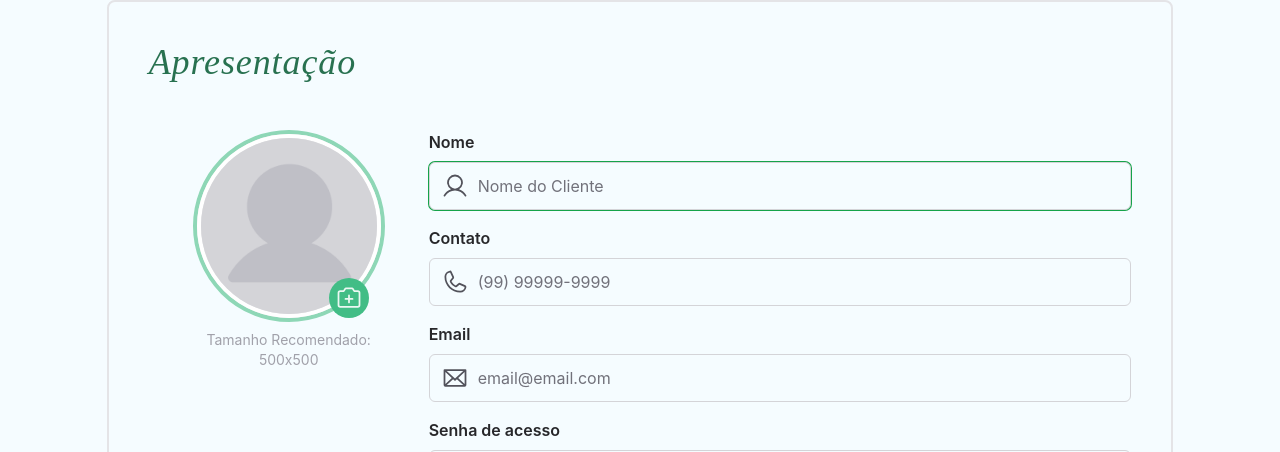
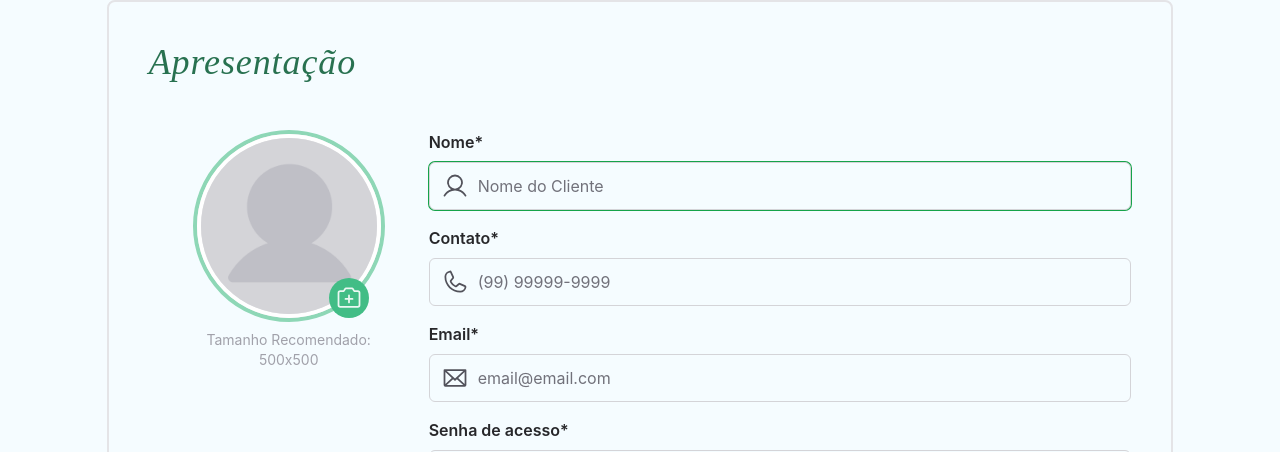
Before and after one commit to Arawns1/Projeto-Science, a React (Vite) app in the folder web/: page /novo-cliente/apresentacao in a window 1280 px wide. Shown: the part 348-800 px from the top of the page. Built offline with nearby package versions, Linux system fonts and the light colour scheme; a web font is replaced by a local one.

Commit message:
fix: Correção de asterisco para campos obrigatórios

```diff
--- a/web/src/components/ConcorrenteAccordion.tsx
+++ b/web/src/components/ConcorrenteAccordion.tsx
@@ -7,13 +7,7 @@ import {
   AccordionTrigger,
 } from "@/components/ui/accordion"
 import { Button } from "@/components/ui/button"
-import {
-  FormControl,
-  FormField,
-  FormItem,
-  FormLabel,
-  FormMessage,
-} from "@/components/ui/form"
+import { FormControl, FormField, FormItem, FormLabel, FormMessage } from "@/components/ui/form"
 import { Input } from "@/components/ui/input"
 import { Textarea } from "@/components/ui/textarea"
 import { Trash } from "@phosphor-icons/react"
@@ -44,10 +38,7 @@ export default function ConcorrenteAccordion() {
     <div className="flex flex-col gap-4 items-start justify-start">
       <Accordion type="multiple" className="w-full flex flex-col gap-4">
         {fields.map((field, index) => (
-          <div
-            key={field.id}
-            className="w-full flex flex-row gap-2 items-start justify-center"
-          >
+          <div key={field.id} className="w-full flex flex-row gap-2 items-start justify-center">
             <AccordionItem
               className="flex-1 bg-zinc-100 px-2 rounded-lg shadow-sm space-y-4"
               value={`item-${index}`}
@@ -63,7 +54,7 @@ export default function ConcorrenteAccordion() {
                       control={control}
                       render={({ field }) => (
                         <FormItem className="w-full">
-                          <FormLabel htmlFor="nameInput">Nome</FormLabel>
+                          <FormLabel htmlFor="nameInput">Nome*</FormLabel>
                           <FormControl>
                             <Input
                               id="nameInput"
@@ -83,7 +74,7 @@ export default function ConcorrenteAccordion() {
                       render={({ field }) => (
                         <FormItem className="w-full">
                           <FormLabel htmlFor="redeSocialInput">
-                            Rede Social do concorrente
+                            Rede Social do concorrente*
                           </FormLabel>
                           <FormControl>
                             <Input
@@ -107,11 +98,7 @@ export default function ConcorrenteAccordion() {
                           Link da rede social do concorrente
                         </FormLabel>
                         <FormControl>
-                          <Input
-                            id="linkRedeSocialInput"
-                            placeholder="http://url.com"
-                            {...field}
-                          />
+                          <Input id="linkRedeSocialInput" placeholder="http://url.com" {...field} />
                         </FormControl>
                         <FormMessage />
                       </FormItem>
@@ -122,9 +109,7 @@ export default function ConcorrenteAccordion() {
                     control={control}
                     render={({ field }) => (
                       <FormItem className="w-full">
-                        <FormLabel htmlFor="descricaoInput">
-                          Descrição
-                        </FormLabel>
+                        <FormLabel htmlFor="descricaoInput">Descrição*</FormLabel>
                         <FormControl>
                           <Textarea
                             id="descricaoInput"
@@ -150,11 +135,7 @@ export default function ConcorrenteAccordion() {
                   variant={"ghost"}
                   onClick={() => handleDeleteConcorrente(index)}
                 >
-                  <Trash
-                    size={24}
-                    weight="bold"
-                    className="text-destructive "
-                  />
+                  <Trash size={24} weight="bold" className="text-destructive " />
                 </Button>
               </div>
             )}
--- a/web/src/pages/clientForm/apresentacao/Index.tsx
+++ b/web/src/pages/clientForm/apresentacao/Index.tsx
@@ -20,14 +20,8 @@ import { Envelope, Phone, User } from "@phosphor-icons/react"
 import { useEffect, useState } from "react"
 import { FormProvider, useForm } from "react-hook-form"
 import { useNavigate } from "react-router-dom"
-import {
-  ApresentacaoSchemaType,
-  apresentacaoSchema,
-} from "./ApresentacaoSchema"
-import {
-  useSaveApresentacao,
-  useSaveUserPhoto,
-} from "@/queries/clients/apresentacao"
+import { ApresentacaoSchemaType, apresentacaoSchema } from "./ApresentacaoSchema"
+import { useSaveApresentacao, useSaveUserPhoto } from "@/queries/clients/apresentacao"
 import { useToast } from "@/components/ui/use-toast"
 import { setSessionItem } from "@/lib/storage"
 
@@ -107,10 +101,7 @@ export default function ApresentacaoPage() {
         <div className="flex flex-row py-12">
           <FormProvider {...form}>
             <div className="w-[280px] flex items-start justify-start px-8">
-              <UserPhoto
-                editable
-                className="border-primaryScale-300 w-48 h-48"
-              />
+              <UserPhoto editable className="border-primaryScale-300 w-48 h-48" />
             </div>
           </FormProvider>
 
@@ -126,7 +117,7 @@ export default function ApresentacaoPage() {
                 control={form.control}
                 render={({ field, formState }) => (
                   <FormItem className="w-full">
-                    <FormLabel htmlFor="nameInput">Nome</FormLabel>
+                    <FormLabel htmlFor="nameInput">Nome*</FormLabel>
                     <FormControl>
                       <Input
                         id="nameInput"
@@ -152,7 +143,7 @@ export default function ApresentacaoPage() {
                       htmlFor="contatoInput"
                       className="text-zinc-800 font-semibold text-base"
                     >
-                      Contato
+                      Contato*
                     </FormLabel>
                     <FormControl>
                       <Input
@@ -174,7 +165,7 @@ export default function ApresentacaoPage() {
                 control={form.control}
                 render={({ field, formState }) => (
                   <FormItem>
-                    <FormLabel htmlFor="emailInput">Email</FormLabel>
+                    <FormLabel htmlFor="emailInput">Email*</FormLabel>
                     <FormControl>
                       <Input
                         id="emailInput"
@@ -195,7 +186,7 @@ export default function ApresentacaoPage() {
                 control={form.control}
                 render={({ field, formState }) => (
                   <FormItem>
-                    <FormLabel htmlFor="senhaInput">Senha de acesso</FormLabel>
+                    <FormLabel htmlFor="senhaInput">Senha de acesso*</FormLabel>
                     <FormControl>
                       <PasswordInput
                         id="passwordInput"
--- a/web/src/pages/clientForm/projeto/ProjetoSchema.ts
+++ b/web/src/pages/clientForm/projeto/ProjetoSchema.ts
@@ -71,10 +71,10 @@ const field = z.object({
 
 export const projetoSchema = z.object({
   dna: z.object({
-    estilo: z.string(),
-    valores: z.string(),
-    personalidade: z.string(),
-    comunicacao: z.string(),
+    estilo: z.string().min(1, "Adicione um estilo"),
+    valores: z.string().min(1, "Adicione um valor"),
+    personalidade: z.string().min(1, "Adicione uma personalidade"),
+    comunicacao: z.string().min(1, "Adicione uma comunicacao"),
   }),
   propositos: z.array(proposito),
   personas: z.array(personaSchema),
--- a/web/src/pages/clientForm/projeto/index.tsx
+++ b/web/src/pages/clientForm/projeto/index.tsx
@@ -108,7 +108,7 @@ export default function ProjetoPage() {
                           htmlFor="dnaEstilo"
                           className="text-zinc-800 font-semibold text-base"
                         >
-                          Estilo
+                          Estilo*
                         </FormLabel>
                         <FormControl>
                           <Input
@@ -133,7 +133,7 @@ export default function ProjetoPage() {
                           htmlFor="dnaValores"
                           className="text-zinc-800 font-semibold text-base"
                         >
-                          Valores
+                          Valores*
                         </FormLabel>
                         <FormControl>
                           <Input
@@ -157,7 +157,7 @@ export default function ProjetoPage() {
                           htmlFor="dnaPersonalidade"
                           className="text-zinc-800 font-semibold text-base"
                         >
-                          Personalidade
+                          Personalidade*
                         </FormLabel>
                         <FormControl>
                           <Input
@@ -181,7 +181,7 @@ export default function ProjetoPage() {
                           htmlFor="dnaComunicacao"
                           className="text-zinc-800 font-semibold text-base"
                         >
-                          Comunicação
+                          Comunicação*
                         </FormLabel>
                         <FormControl>
                           <Input
```
Also changed, not shown: web/src/components/FunilItem.tsx (+12 -50 lines).
